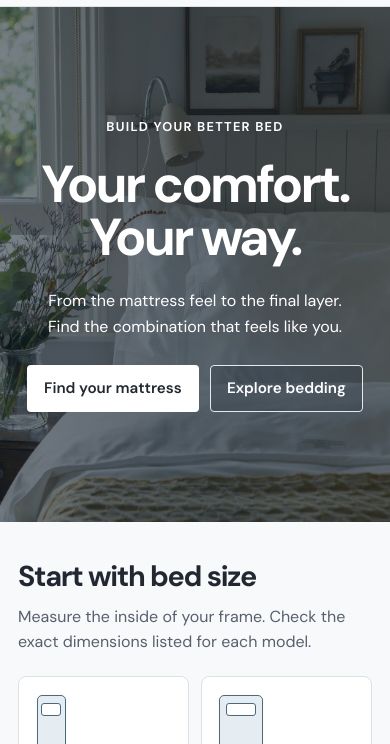
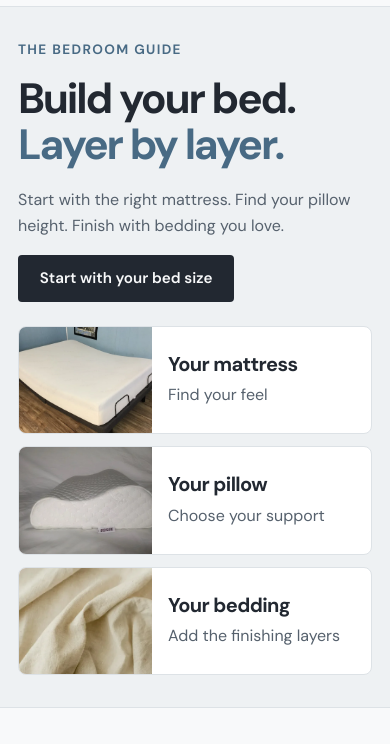
Before and after one commit to teknritsolutions-2/Mattress-Bedding-Store, a plain HTML site: page pages/home2.html in a window 390 px wide. Shown: the part 56-800 px from the top of the page. Drawn offline with Linux system fonts and the light colour scheme.

Commit message:
Make Home 2 banner a guided product selection

```diff
--- a/assets/css/style.css
+++ b/assets/css/style.css
@@ -971,74 +971,72 @@ figcaption a {
   border-radius: 10px;
 }
 .build-hero {
-  display: grid;
-  grid-template-areas: "banner";
-  min-block-size: clamp(470px, 41vw, 620px);
-  isolation: isolate;
-  background: #263442;
-  color: #fff;
-}
-.build-hero > * {
-  grid-area: banner;
-}
-.build-hero .hero-photo {
-  position: relative;
+  padding-block: clamp(2rem, 4vw, 4rem);
+  background: var(--wash);
+  border-block-end: 1px solid var(--line);
+}
+.bed-builder-intro {
+  display: grid;
+  grid-template-columns: minmax(0, 1.35fr) minmax(0, 1fr);
+  align-items: center;
+  gap: clamp(1.5rem, 4vw, 4rem);
+  margin-block-end: clamp(1.75rem, 3vw, 2.75rem);
+}
+.build-hero .eyebrow {
+  margin-block-end: 1rem;
+  color: var(--accent);
+}
+.build-hero h1 {
+  font-size: clamp(2.65rem, 4.4vw, 4.4rem);
+  line-height: 1.08;
+  letter-spacing: -0.05em;
+}
+.build-hero h1 span {
+  color: var(--accent);
+}
+.bed-builder-copy p {
+  max-width: 37ch;
+  font-size: 1.0625rem;
+}
+.bed-builder-copy .btn {
+  margin-block-start: 1.3rem;
+}
+.bed-builder-choices {
+  display: grid;
+  grid-template-columns: repeat(3, minmax(0, 1fr));
+  gap: clamp(0.85rem, 2vw, 1.75rem);
+}
+.bed-builder-choice {
+  display: grid;
+  grid-template-rows: auto 1fr;
+  border: 1px solid var(--line);
+  border-radius: 8px;
   overflow: hidden;
-}
-.build-hero .hero-photo img {
-  position: absolute;
-  inset: 0;
+  background: var(--panel);
+  transition: border-color 0.16s ease;
+}
+.bed-builder-choice img {
   width: 100%;
-  height: 100%;
+  height: auto;
+  aspect-ratio: 3 / 2;
   object-fit: cover;
-  object-position: center 61%;
-}
-.build-hero::after {
-  content: "";
-  grid-area: banner;
-  background: linear-gradient(90deg, #14233092, #142330a8 50%, #14233092);
-  z-index: 0;
-}
-.build-hero .hero-copy {
-  position: relative;
-  z-index: 1;
-  align-self: center;
-  text-align: center;
-  padding-block: clamp(3rem, 6vw, 5.5rem);
-}
-.build-hero :is(h1, p, .eyebrow) {
-  color: #fff;
-  text-align: center;
-  margin-inline: auto;
-}
-.build-hero .eyebrow {
-  font-size: 0.85rem;
-  letter-spacing: 0.14em;
-  margin-block-end: 1.3rem;
-}
-.build-hero h1 {
-  font-size: clamp(3.25rem, 6.5vw, 6.25rem);
-  line-height: 1.02;
-  letter-spacing: -0.055em;
-}
-.build-hero h1 + p {
-  max-width: 42ch;
-  margin-block-start: 1.5rem;
-  font-size: 1.125rem;
-  line-height: 1.65;
-}
-.build-hero .actions {
-  justify-content: center;
-  gap: 0.85rem;
-  margin-block-start: 2rem;
-}
-.build-hero .btn.ghost {
-  border-color: #e2e9ef;
-  background: #14233036;
-}
-.build-hero .btn.ghost:hover {
-  color: #fff;
-  background: #14233080;
+}
+.bed-builder-choice > div {
+  padding: clamp(1rem, 1.65vw, 1.6rem);
+}
+.bed-builder-choice h2 {
+  font-size: clamp(1.25rem, 1.8vw, 1.65rem);
+  letter-spacing: -0.03em;
+}
+.bed-builder-choice h2 + p {
+  margin-block-start: 0.45rem;
+  font-size: 1rem;
+}
+.bed-builder-choice:hover {
+  border-color: var(--accent);
+}
+.bed-builder-choice:hover h2 {
+  color: var(--accent);
 }
 .catalog-hero {
   display: grid;
@@ -1843,30 +1841,51 @@ h2 + .pillow-tech-grid {
     grid-column: span 3;
   }
 }
+@media (max-width: 820px) {
+  .bed-builder-intro {
+    grid-template-columns: 1fr;
+    gap: 1.2rem;
+  }
+  .bed-builder-copy {
+    display: flex;
+    align-items: center;
+    justify-content: space-between;
+    gap: 1.5rem;
+  }
+  .bed-builder-copy .btn {
+    margin: 0;
+    flex-shrink: 0;
+  }
+}
 @media (max-width: 560px) {
-  .build-hero {
-    min-block-size: 515px;
-  }
-  .build-hero .hero-photo img {
-    object-position: 58% 60%;
-  }
-  .build-hero .hero-copy {
-    padding-block: 3rem;
-  }
-  .build-hero .eyebrow {
-    letter-spacing: 0.1em;
-    font-size: 0.8rem;
-  }
-  .build-hero h1 + p {
+  .bed-builder-intro {
+    margin-block-end: 1.5rem;
+  }
+  .bed-builder-copy {
+    display: block;
+  }
+  .bed-builder-copy p {
     font-size: 1rem;
-    line-height: 1.6;
-  }
-  .build-hero .actions {
-    gap: 0.7rem;
-    margin-block-start: 1.6rem;
-  }
-  .build-hero .btn {
-    padding-inline: 1rem;
+  }
+  .bed-builder-copy .btn {
+    margin-block-start: 1.1rem;
+  }
+  .bed-builder-choices {
+    grid-template-columns: 1fr;
+    gap: 0.75rem;
+  }
+  .bed-builder-choice {
+    grid-template-columns: minmax(95px, 0.85fr) minmax(0, 1.4fr);
+    grid-template-rows: auto;
+    align-items: center;
+  }
+  .bed-builder-choice img {
+    height: 100%;
+    min-height: 102px;
+    aspect-ratio: 1.25;
+  }
+  .bed-builder-choice > div {
+    padding: 1rem;
   }
 }
 @media (max-width: 720px) {
--- a/pages/home2.html
+++ b/pages/home2.html
@@ -10,7 +10,7 @@
     />
     <link rel="icon" href="../assets/icons/fold.svg?v=5" />
     <script src="../assets/js/preferences.js?v=5"></script>
-    <link rel="stylesheet" href="../assets/css/style.css?v=7" />
+    <link rel="stylesheet" href="../assets/css/style.css?v=8" />
   </head>
   <body data-page="home2">
     <a class="skip" href="#main">Skip to content</a>
@@ -104,29 +104,73 @@
     </dialog>
     <main id="main">
       <section class="build-hero" aria-labelledby="build-your-bed">
-        <div class="hero-photo">
+        <div class="wrap">
+          <div class="bed-builder-intro">
+            <div>
+              <p class="eyebrow">The bedroom guide</p>
+              <h1 id="build-your-bed">
+                Build your bed.<br /><span>Layer by layer.</span>
+              </h1>
+            </div>
+            <div class="bed-builder-copy">
+              <p>
+                Start with the right mattress. Find your pillow height. Finish
+                with bedding you love.
+              </p>
+              <a class="btn" href="#sizes">Start with your bed size</a>
+            </div>
+          </div>
+          <nav
+            class="bed-builder-choices"
+            aria-label="Choose a layer for your bed"
+          >
+            <a class="bed-builder-choice" href="#choose-feel">
               <img
-            src="../assets/images/retail/guide.webp"
-            alt="White pillows and soft bedding beside a sunlit window"
-            width="1067"
-            height="1600"
+                src="../assets/images/retail/willow-memory-card.webp"
+                alt="White mattress on a bed frame"
+                width="900"
+                height="600"
                 fetchpriority="high"
                 decoding="async"
               />
+              <div>
+                <h2>Your mattress</h2>
+                <p>Find your feel</p>
               </div>
-        <div class="hero-copy wrap">
-          <p class="eyebrow">Build your better bed</p>
-          <h1 id="build-your-bed">Your comfort.<br />Your way.</h1>
-          <p>
-            From the mattress feel to the final layer.<br />Find the combination
-            that feels like you.
-          </p>
-          <div class="actions">
-            <a class="btn light" href="#sizes">Find your mattress</a>
-            <a class="btn ghost" href="../pages/bedding.html"
-              >Explore bedding</a
+            </a>
+            <a
+              class="bed-builder-choice"
+              href="../pages/bedding.html?type=Pillows#catalogue"
             >
+              <img
+                src="../assets/images/retail/contour-foam-pillow-card.webp"
+                alt="A contoured pillow with two raised edges"
+                width="900"
+                height="600"
+                decoding="async"
+              />
+              <div>
+                <h2>Your pillow</h2>
+                <p>Choose your support</p>
               </div>
+            </a>
+            <a
+              class="bed-builder-choice"
+              href="../pages/bedding.html?type=Sheets#catalogue"
+            >
+              <img
+                src="../assets/images/retail/linen-sheets-card.webp"
+                alt="Soft folds of bed linen"
+                width="900"
+                height="600"
+                decoding="async"
+              />
+              <div>
+                <h2>Your bedding</h2>
+                <p>Add the finishing layers</p>
+              </div>
+            </a>
+          </nav>
         </div>
       </section>
       <section id="sizes" class="wrap section retail-section">
```
Lines whose indentation alone changed are shown as unchanged.
